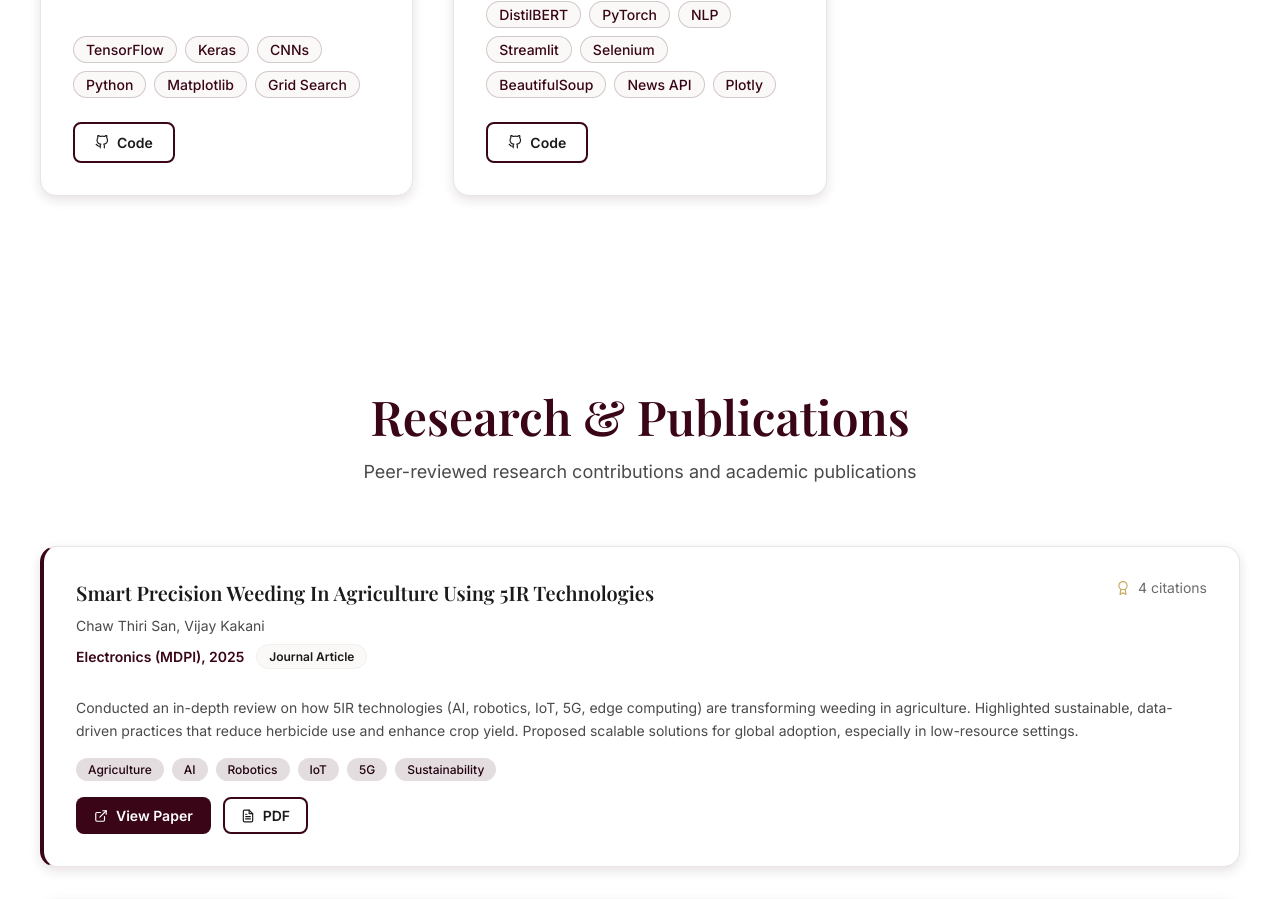
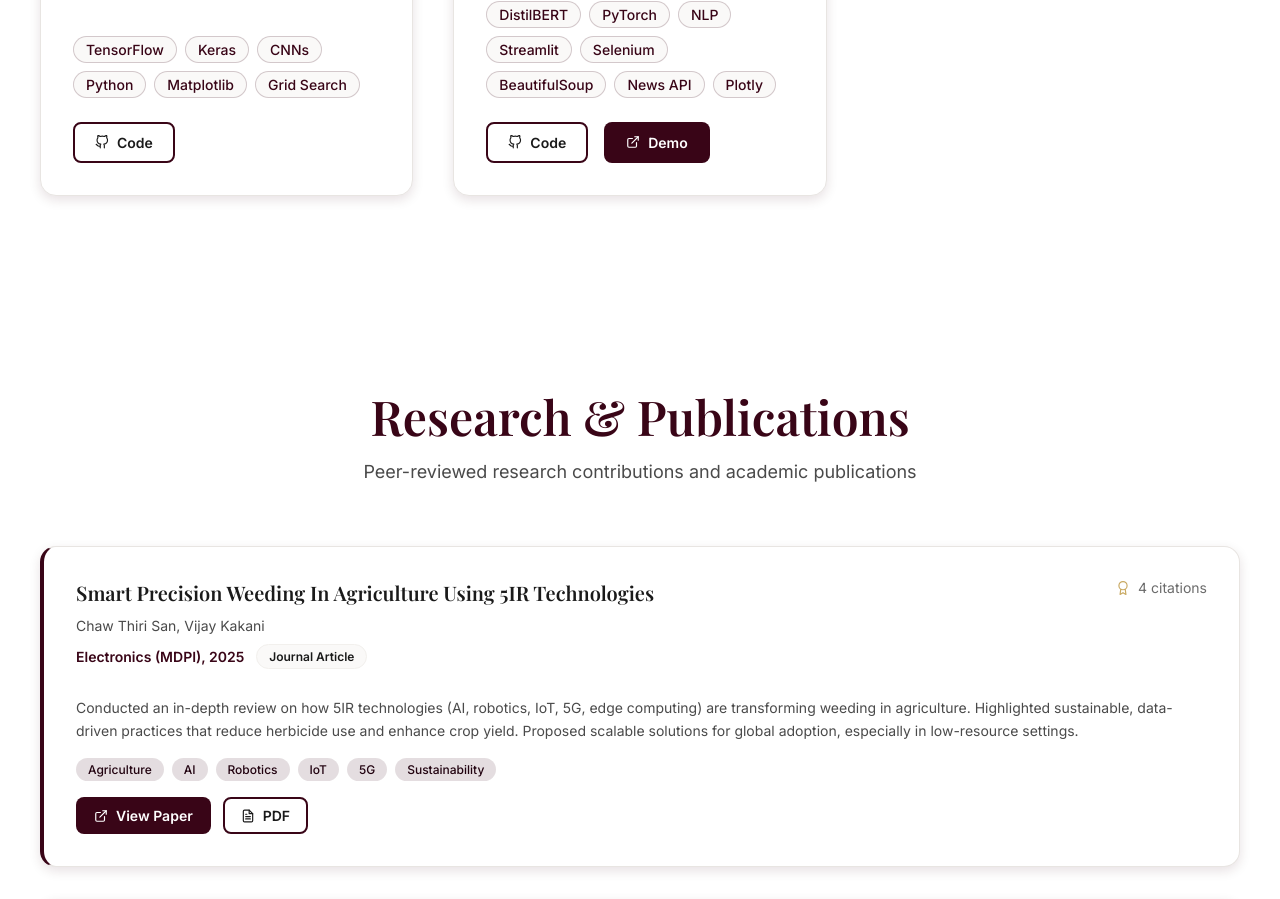
Before and after one commit to chaw-thiri/portfolio, a React (Vite) app: page / in a window 1280 px wide. Shown: the part 3840-4739 px from the top of the page. Built offline with nearby package versions, Linux system fonts and the light colour scheme.

Commit message:
add link for clickbait detection model

```diff
--- a/src/data/portfolioData.js
+++ b/src/data/portfolioData.js
@@ -93,7 +93,7 @@ export const projects = [
     description: "AI-powered tool for classifying news headlines using DistilBERT with high accuracy. Features real-time predictions through Streamlit app, integrates web scraping (Selenium, BeautifulSoup), News API, and interactive EDA visualizations.",
     technologies: ["DistilBERT", "PyTorch", "NLP", "Streamlit", "Selenium", "BeautifulSoup", "News API", "Plotly"],
     github: "https://github.com/chaw-thiri/clickbait_detection",
-    demo: "",
+    demo: "https://youtu.be/SHChMa8tb0M?si=umr0ZiVtysnFOClO",
     featured: true,
   },
 
```
